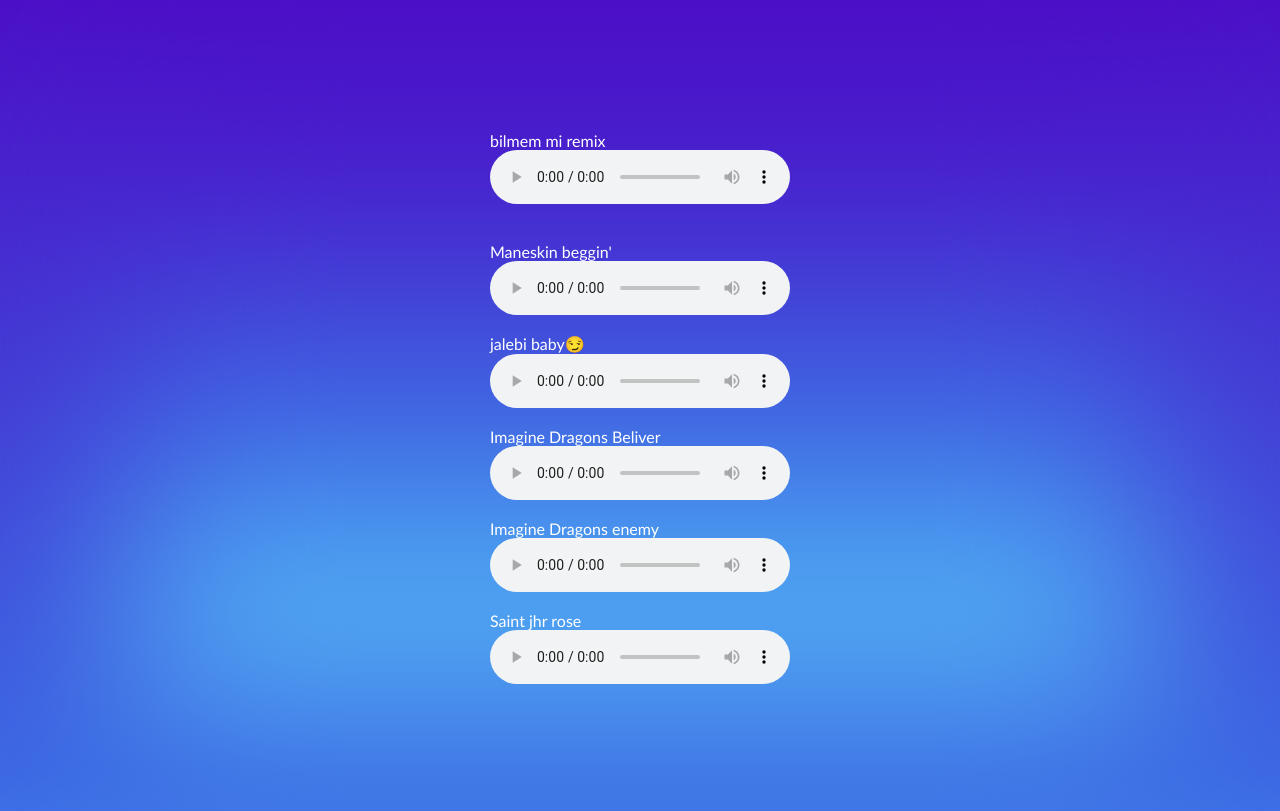
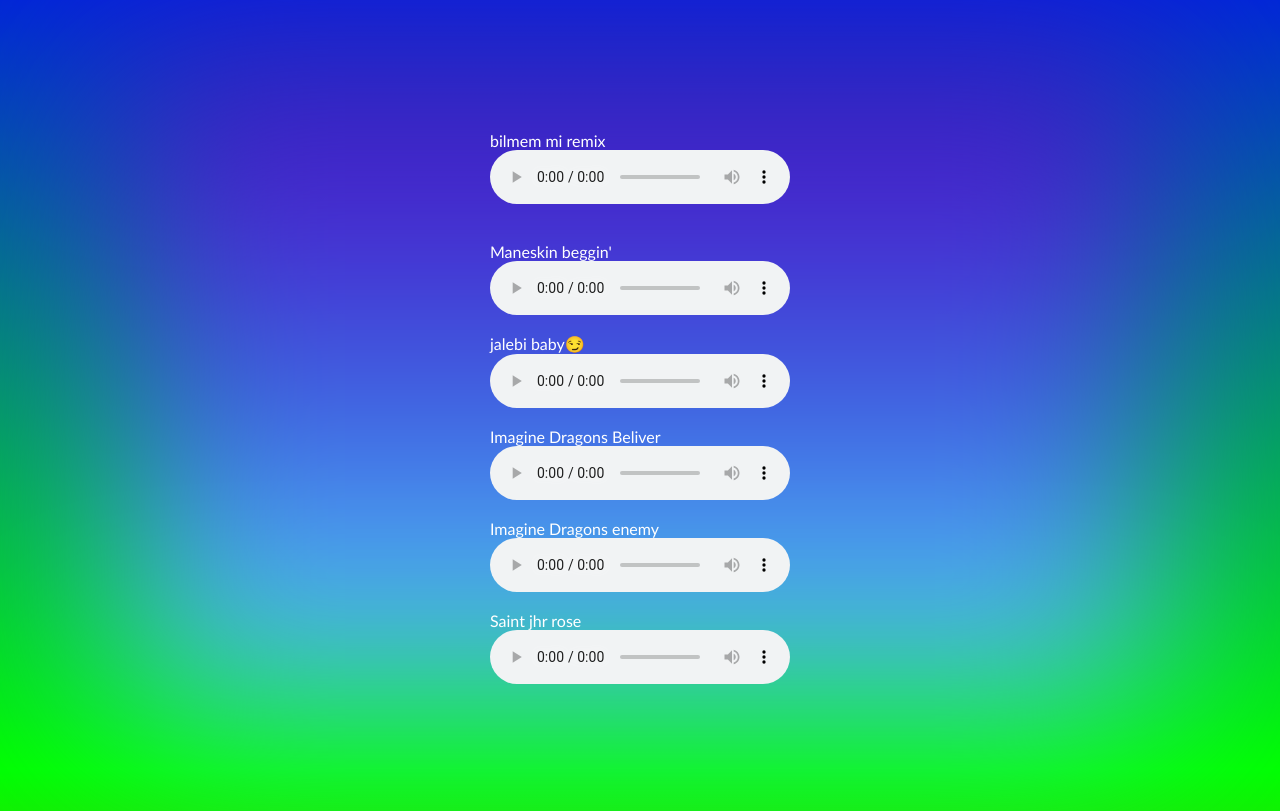
Before and after one commit to pik-lspd/pik-lspd.github.io, a plain HTML site: page index.html in a window 1280 px wide. Shown: the part 135-946 px from the top of the page. Drawn offline with Linux system fonts and the light colour scheme.

Commit message:
Update index.html

```diff
--- a/index.html
+++ b/index.html
@@ -125,7 +125,7 @@
     var(--rotate)
 
 
-    , #5ddcff, #3c67e3 43%, #4e00c2);
+    , #ff2c21, #00ff00 43%, #0000ff);
     position: absolute;
     z-index: -1;
     top: -1%;
```
